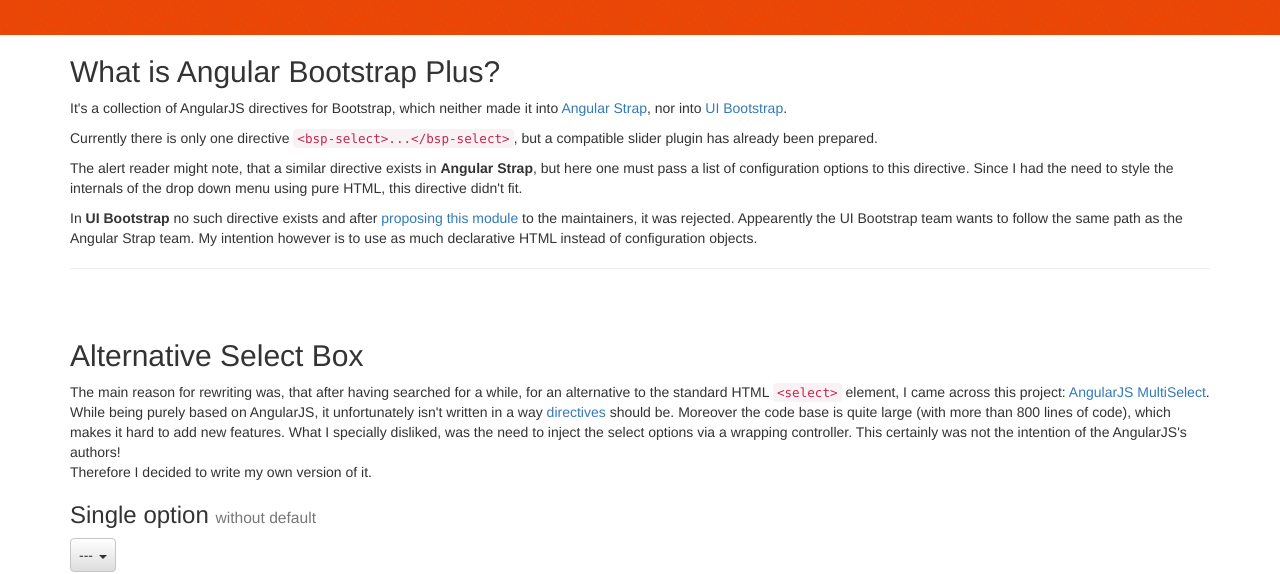
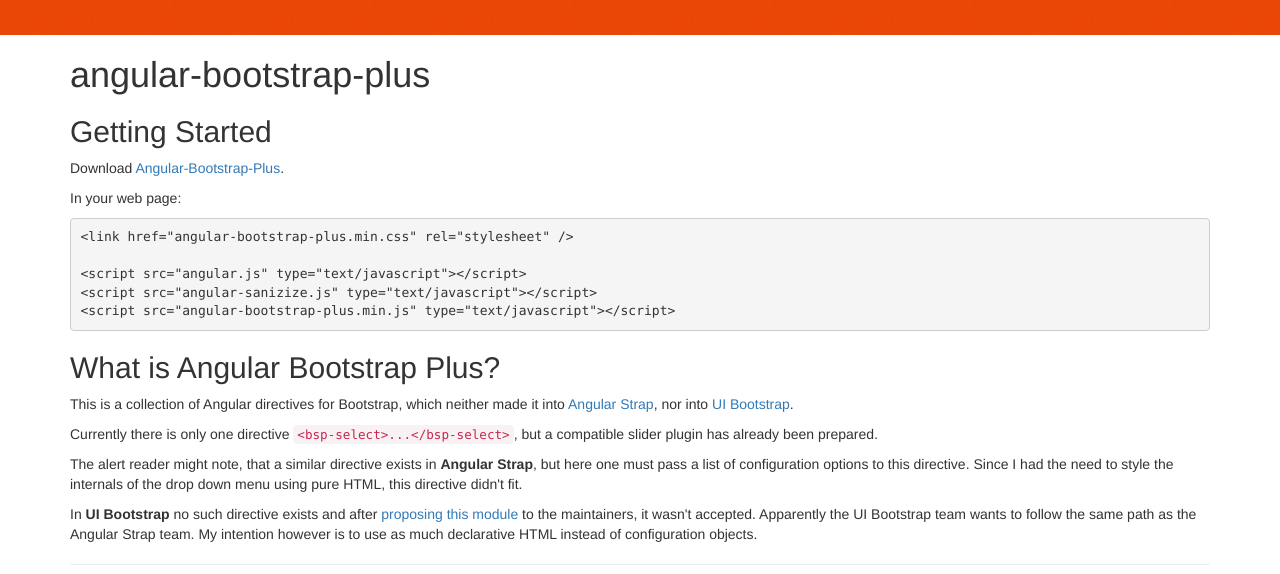
Before and after one commit to jrief/angular-bootstrap-plus, a plain HTML site: page index.html in a window 1280 px wide. Shown: the part 231-805 px from the top of the page. Drawn offline with nearby package versions, Linux system fonts and the light colour scheme; some packages are replaced by stand-ins of ours; a script that the page names is missing.

Commit message:
Update 2015-03-24T19:49:11.683Z

```diff
--- a/index.html
+++ b/index.html
@@ -80,25 +80,30 @@
 	<div class="container">
 		<div class="row">
 			<div class="col-md-12">
-				<h2>What is Angular Bootstrap Plus?</h2>
-				<p>It's a collection of AngularJS directives for Bootstrap, which neither made it into
-				<a href="http://mgcrea.github.io/angular-strap/" target="_new">Angular Strap</a>,
-				nor into <a href="http://angular-ui.github.io/bootstrap/" target="_new">UI Bootstrap</a>.
-				</p>
-				<p>Currently there is only one directive <code>&lt;bsp-select&gt;...&lt;/bsp-select&gt;</code>,
-				but a compatible slider plugin has already been prepared.
-				</p>
-				<p>The alert reader might note, that a similar directive exists in
-				<strong>Angular Strap</strong>, but here one must pass a list of configuration
-				options to this directive. Since I had the need to style the internals of the drop
-				down menu using pure HTML, this directive didn't fit.
-				</p>
-				<p>In <strong>UI Bootstrap</strong> no such directive exists and after
-				<a href="https://github.com/angular-ui/bootstrap/issues/2607">proposing this module</a>
-				to the maintainers, it was rejected. Appearently the UI Bootstrap team wants to
-				follow the same path as the Angular Strap team. My intention however is to use as
-				much declarative HTML instead of configuration objects.
-				</p>
+				<h1 id="angular-bootstrap-plus">angular-bootstrap-plus</h1>
+<h2 id="getting-started">Getting Started</h2>
+<p>Download <a href="http://jrief.github.io/angular-bootstrap-plus/angular-bootstrap-plus-0.0.1.zip">Angular-Bootstrap-Plus</a>.</p>
+<p>In your web page:</p>
+<pre><code class="lang-html">&lt;link href=&quot;angular-bootstrap-plus.min.css&quot; rel=&quot;stylesheet&quot; /&gt;
+
+&lt;script src=&quot;angular.js&quot; type=&quot;text/javascript&quot;&gt;&lt;/script&gt;
+&lt;script src=&quot;angular-sanizize.js&quot; type=&quot;text/javascript&quot;&gt;&lt;/script&gt;
+&lt;script src=&quot;angular-bootstrap-plus.min.js&quot; type=&quot;text/javascript&quot;&gt;&lt;/script&gt;
+</code></pre>
+<h2 id="what-is-angular-bootstrap-plus-">What is Angular Bootstrap Plus?</h2>
+<p>This is a collection of Angular directives for Bootstrap, which neither made it into
+<a href="http://mgcrea.github.io/angular-strap/">Angular Strap</a>, nor into
+<a href="http://angular-ui.github.io/bootstrap/">UI Bootstrap</a>.</p>
+<p>Currently there is only one directive <code>&lt;bsp-select&gt;...&lt;/bsp-select&gt;</code>, but a
+compatible slider plugin has already been prepared.</p>
+<p>The alert reader might note, that a similar directive exists in <strong>Angular Strap</strong>, but
+here one must pass a list of configuration options to this directive. Since I had the need to style
+the internals of the drop down menu using pure HTML, this directive didn&#39;t fit.</p>
+<p>In <strong>UI Bootstrap</strong> no such directive exists and after
+<a href="https://github.com/angular-ui/bootstrap/issues/2607">proposing this module</a> to the
+maintainers, it wasn&#39;t accepted. Apparently the UI Bootstrap team wants to follow the same path as
+the Angular Strap team. My intention however is to use as much declarative HTML instead of
+configuration objects.</p>
 
 				<hr />
 				<section>
--- a/select/select.js
+++ b/select/select.js
@@ -2,7 +2,6 @@
 
 angular.module('bs-plus.select', ['ngSanitize'])
 .directive('bspSelect', ['$window', '$compile', function($window, $compile) {
-	console.log('bspSelect module');
 	return {
 		restrict: 'E',
 		transclude: true,
```
Also changed, not shown: select/select.tpl.html (deleted, +0 -14 lines), assets/bootstrap-plus.css (added), select/select.css (line endings or trailing spaces), 1 other file.
